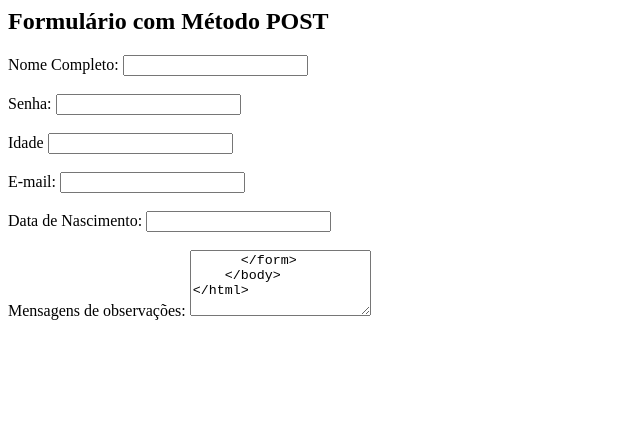
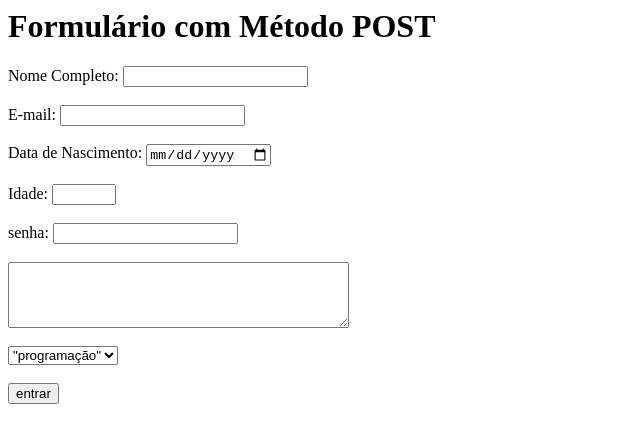
Before and after one commit to CEEMTI-BG-prof-Melissa/aula-07-najuh-e-isabela-felix, a plain HTML site: page index.html in a window 1280 px wide. Shown: the whole page, without its empty margins (0-640 px from the left). Drawn offline with Linux system fonts and the light colour scheme.

Commit message:
Update index.html

```diff
--- a/index.html
+++ b/index.html
@@ -1,23 +1,30 @@
 <html>
-    <head>
-        <title> Inputs em Formulários HTML </title>
-    </head>
-    <body>
-      <h2> Formulário com Método POST </h2>
+<head>
+    <title> aula 07 </title>
+</head>
+<body>
+<h1> Formulário com Método POST </h1>
 
-      <form action="/recebe.html" method="post">
-        Nome Completo: <input type="text" maxlenght="50" id="nome" name="nome">
-        <br><br>
-        Senha: <input typ="password" id="senha" name="senha">
-        <br><br>
-        Idade <input typ="number" min="1" max="120" id="idade" name="idade">
-        <br><br>
-        E-mail: <input typ="email" id="email" name="email">
-        <br><br>
-        Data de Nascimento: <input typ="date" min="1900/01/01" max="2024/12/31" id="data" name="data">
-        <br><br>
-       Mensagens de observações: <textarea rows="4" id="mensagensdeobservações"
-        <input type="submit" value="envio">
-      </form>
-    </body>
+  <form action="/recebe.html" method="post">
+ Nome Completo: <input type="text" maxlenght="50" id="login" name="login">
+<br>
+<br> E-mail: <input type="email" id="email" name="email">
+<br>
+<br> Data de Nascimento: <input type= "date"min="2000.01.01" max="2024.12.31" id= "date" name="date">
+<br>
+<br> Idade: <input type= "number" min="01" max="120" id="Idade" name="Idade">
+<br>
+<br> senha: <input type="password" id="senha" name="senha">
+<br>
+<br> <textarea rows="4" cols="40" > </textarea>
+<br>
+<br> <select> <option value="programação"> "programação" </option>
+<option value="design"> "design"</option>
+<option value="redes" >"redes"</option>
+<option value="suporte" >"suporte"</option></select>
+<br>
+<br> <input type="submit" value="entrar">
+<br>
+  </form>
+</body
 </html>
```
